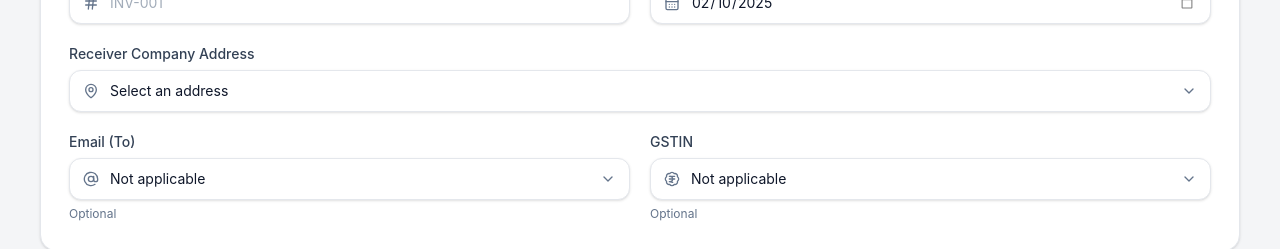
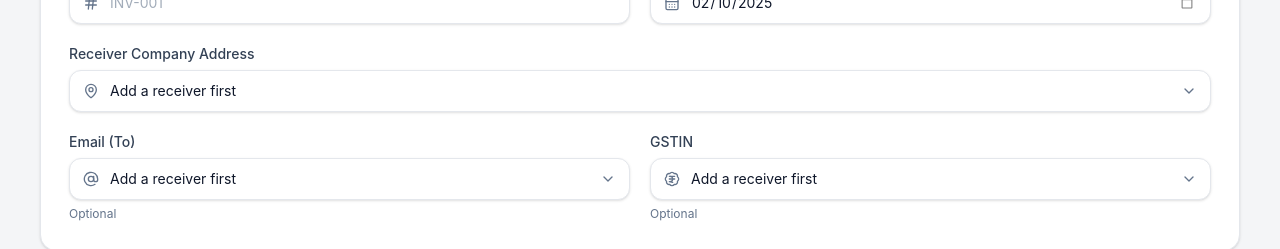
Before and after one commit to Abiram-k/invoice-generator, a React (Vite) app: page / in a window 1280 px wide. Shown: the part 584-833 px from the top of the page. Built offline with nearby package versions, Linux system fonts and the light colour scheme; what @react-pdf/renderer would draw is missing.

Commit message:
feat: add empty field guard to receiver selection and address fields for improved user experience

```diff
--- a/src/components/GeneralSection.tsx
+++ b/src/components/GeneralSection.tsx
@@ -138,6 +138,23 @@ const GeneralSection = () => {
     }
   };
 
+  // Sends the user to the add receiver modal when a field has nothing to choose from yet.
+  const emptyFieldGuard = (hasOptions: boolean) =>
+    hasOptions
+      ? {}
+      : {
+          onMouseDown: (event: React.MouseEvent<HTMLSelectElement>) => {
+            event.preventDefault();
+            openAddReceiver();
+          },
+          onKeyDown: (event: React.KeyboardEvent<HTMLSelectElement>) => {
+            if (["Enter", " ", "ArrowDown", "ArrowUp"].includes(event.key)) {
+              event.preventDefault();
+              openAddReceiver();
+            }
+          },
+        };
+
   const receiverMenuItems: MenuItem[] = [
     {
       label: "Add receiver",
@@ -183,6 +200,7 @@ const GeneralSection = () => {
             wrapperClassName="flex-1"
             value={selectedReceiverId}
             onChange={handleReceiverChange}
+            {...emptyFieldGuard(receivers.length > 0)}
           >
             <option value="">
               {receivers.length ? "Select a receiver" : "No receivers saved yet"}
@@ -237,8 +255,11 @@ const GeneralSection = () => {
           wrapperClassName="md:col-span-2"
           value={formData.companyAddress || ""}
           onChange={handleChange}
+          {...emptyFieldGuard(addressOptions.length > 0)}
         >
-          <option value="">Select an address</option>
+          <option value="">
+            {addressOptions.length ? "Select an address" : "Add a receiver first"}
+          </option>
           {addressOptions.map((address) => (
             <option key={address} value={address}>
               {toSingleLine(address)}
@@ -254,8 +275,11 @@ const GeneralSection = () => {
           icon={<AtSign className={iconClasses} />}
           value={formData.email || ""}
           onChange={handleChange}
+          {...emptyFieldGuard(emailOptions.length > 0)}
         >
-          <option value="">Not applicable</option>
+          <option value="">
+            {emailOptions.length ? "Not applicable" : "Add a receiver first"}
+          </option>
           {emailOptions.map((email) => (
             <option key={email} value={email}>
               {email}
@@ -271,8 +295,11 @@ const GeneralSection = () => {
           icon={<BadgeIndianRupee className={iconClasses} />}
           value={formData.gstin || ""}
           onChange={handleChange}
+          {...emptyFieldGuard(gstinOptions.length > 0)}
         >
-          <option value="">Not applicable</option>
+          <option value="">
+            {gstinOptions.length ? "Not applicable" : "Add a receiver first"}
+          </option>
           {gstinOptions.map((gstin) => (
             <option key={gstin} value={gstin}>
               {gstin}
```
